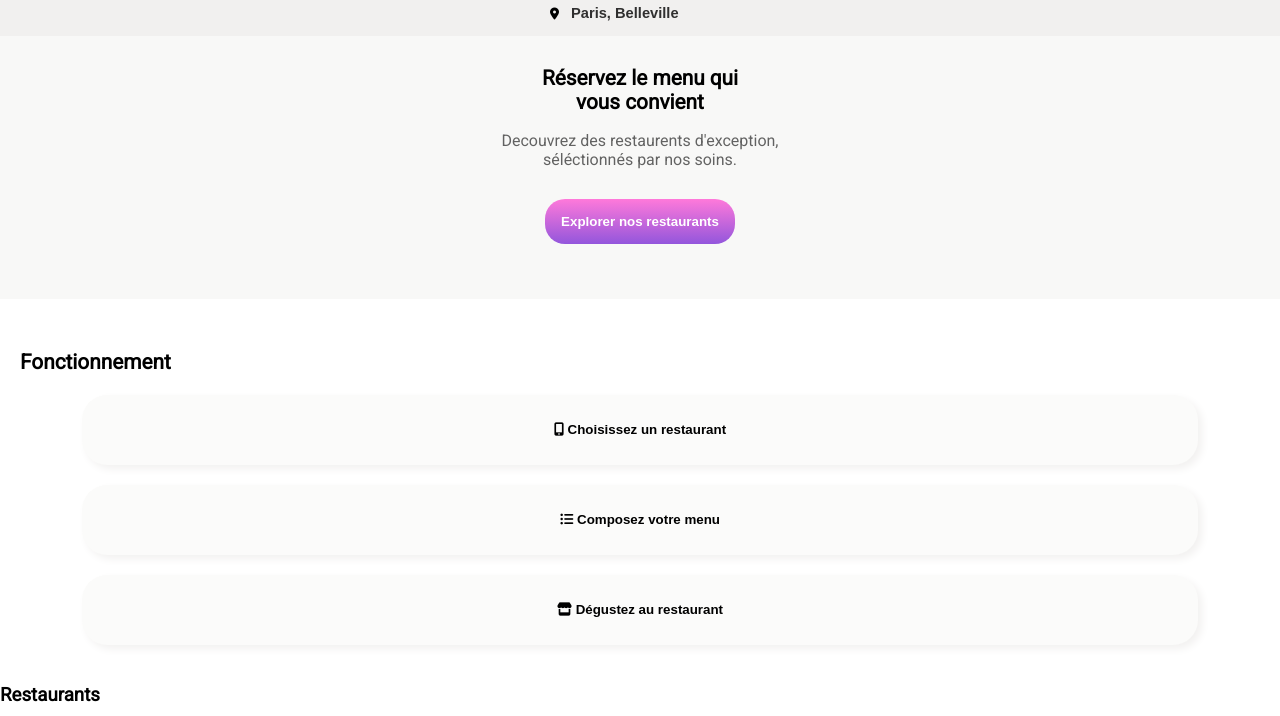
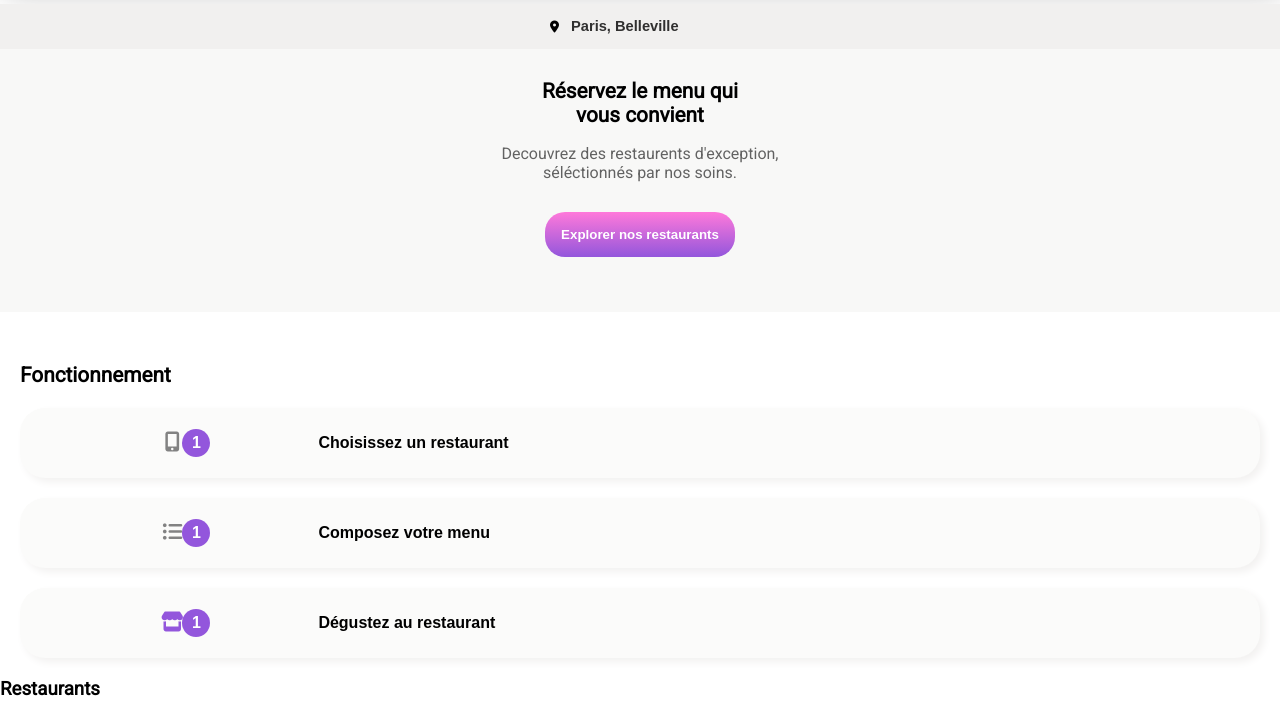
Before and after one commit to OTH21DEV/OxanaTheis_3_07062021, a website: page index.html in a window 1280 px wide. Shown: the part 72-788 px from the top of the page. Drawn offline with Linux system fonts and the light colour scheme; grey boxes are pictures that could not be loaded; a web font is replaced by a local one.

Commit message:
version avec les  ronds de fonctionnement

```diff
--- a/index.html
+++ b/index.html
@@ -28,7 +28,7 @@
 
 
             <form method="POST" action="traitement.php" >
-            <p>
+            <p class="selection-btn__textt">
                 <i class="fas fa-map-marker-alt fa-xs" ></i>
                 <input type="search" class="search" placeholder="Paris, Belleville"/>
             </p>
@@ -50,20 +50,25 @@
             </div>
 
 
-            <section class="flex-function">
+            <section class="selection">
 
                 <h3>Fonctionnement</h3>
 
-                <div class="btn-function">
+                <div class="selection-btn">
 
-                   <!--<div class="btn-function__number">1</div>-->
+                   <!--<div class="selection-btn__number">1</div>-->
 
-                    <button type="button" class="btn-function__btn">
+                    <button type="button" class="selection-btn__btn">
 
-                        <div class="btn-fonction__icon">
+                        <div class="selection-btn__icon">
 
-                        <i class="fas fa-mobile-alt"></i>
-                         Choisissez un restaurant
+                            <i class="fas fa-mobile-alt"></i>
+
+                        </div>
+
+                        <div class="selection-btn__text">
+                            <p>Choisissez un restaurant</p>
+                        </div>
 
                         <!--</div>    -->
 
@@ -72,33 +77,43 @@
                 </div>
 
 
-                <div class="btn-function">
+                <div class="selection-btn">
 
-                  <!--  <div class="btn-function__number">2</div> -->
+                  <!--  <div class="selection-btn__number">2</div> -->
 
-                        <button type="button" class="btn-function__btn">
+                        <button type="button" class="selection-btn__btn">
 
-                            <div class="btn-fonction__icon">
+                            <div class="selection-btn__icon">
 
                             <i class="fas fa-list-ul"></i>
-                            Composez votre menu
+
+                            </div>
+
+                            <div class="selection-btn__text">
+                                <p>Composez votre menu
+                                    </p>
 
                             <!-- </div> -->
-
+                            </div>
                         </button>
                 </div>
 
-                <div class="btn-function">
+                <div class="selection-btn">
 
-                 <!-- <div class="btn-function__number">3</div> -->
+                 <!-- <div class="selection-btn__number">3</div> -->
 
 
 
-                    <button type="button" class="btn-function__btn">
+                    <button type="button" class="selection-btn__btn">
+
+                        <div class="selection-btn__icon selection-btn__icon--purple">
                         <i class="fas fa-store"></i>
+                        </div>
 
-                        Dégustez au restaurant
-
+                        <div class="selection-btn__text">
+                        <p>Dégustez au restaurant
+                        </p>
+                        </div>
                       <!-- </div> -->
 
                     </button>
--- a/sass/1-abstracts/_mixin.scss
+++ b/sass/1-abstracts/_mixin.scss
@@ -22,14 +22,19 @@ background-color: scale-color($color: $dark-bg,  $lightness: 50%,);
 
 //mixin with function for header shadow
 
-$size:2px;
+$size:4px;
 @mixin header-shadow {
-    box-shadow: $size $size $size*2 scale-color($color: $dark-bg,  $blackness: 30%,);
+    box-shadow: $size $size $size*8 scale-color($color: $dark-bg,  $blackness: 30%,);
 }
 
-//mixin with function for btn-function shadow
+//mixin with function for selection-btn shadow
 
 $size:4px;
-@mixin btn-function-shadow {
+@mixin selection-btn-shadow {
     box-shadow: $size $size $size*2 scale-color($color: $dark-bg,  $lightness: 5%,);
 }
+//mixin with function for selection-btn hover gradient
+
+@mixin selection-btn-gradient {
+    background-color: scale-color($color: $color-primary,  $lightness: 90%,);
+}
--- a/sass/4-layout/_form.scss
+++ b/sass/4-layout/_form.scss
@@ -2,7 +2,7 @@
 @use "../1-abstracts" as *;
 
 
-p{
+.selection-btn__textt{
 
     display: flex;
     justify-content: center;
--- a/sass/4-layout/_header.scss
+++ b/sass/4-layout/_header.scss
@@ -1,7 +1,7 @@
 @use "../1-abstracts" as *;
 
 .header{
-    margin-bottom: -13px;
+
     text-align: center;
     height: 60px;
     @include header-shadow;
--- a/sass/5-pages/_home.scss
+++ b/sass/5-pages/_home.scss
@@ -21,7 +21,7 @@
     }
 
 
-.flex-function {
+.selection {
     padding: 0 20px;
 
 
@@ -32,14 +32,19 @@
     }
 }
 
-.btn-function{
-    display: flex;
-    justify-content: center;
+.selection-btn{
+
+
+
+    :hover{
+        @include selection-btn-gradient;
+
+    }
 
 &__btn{
 
 
-    width: 90%;
+    width: 100%;
     height: 70px;
     border-radius: 25px;
     border: none;
@@ -47,8 +52,56 @@
     cursor: pointer;
 
     @include lighter-bg;
-    @include btn-function-shadow;
+    @include selection-btn-shadow;
     margin-bottom: 20px;
+    display: flex;
+    justify-content: center;
+    align-items: center;
 
 }
 }
+
+
+
+.selection-btn__icon{
+
+    width: 25%;
+    color: scale-color($color: $dark-bg,  $blackness: 90%,);
+    font-weight: bold;
+    font-size: 1.5em;
+
+    &--purple{
+        color:$color-primary;
+    }
+    }
+
+.selection-btn__text{
+
+    width: 80%;
+
+
+    & p{
+         text-align: left;
+         font-size: 1.2em;
+         position: relative;
+
+
+         &::after{
+
+            content: "1";
+            position: absolute;
+            background-color: $color-primary;
+            color: white;
+            border-radius: 20px;
+            width: 28px;
+            height: 28px;
+          top: -5px;
+            left: -8.5rem;
+            display: flex;
+            justify-content: center;
+            align-items: center;
+
+
+ }
+}
+}
```
Also changed, not shown: css/style.css, 1 other file.
